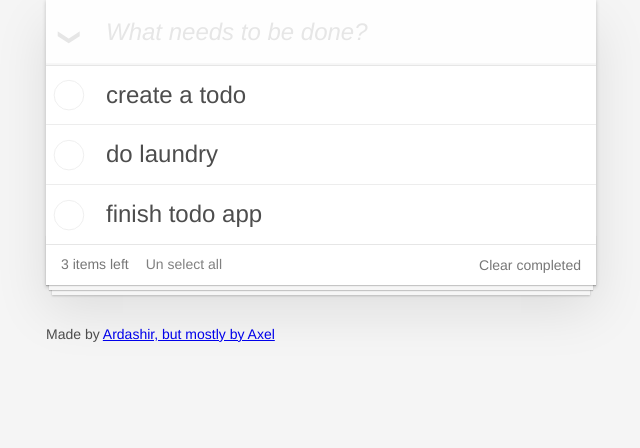
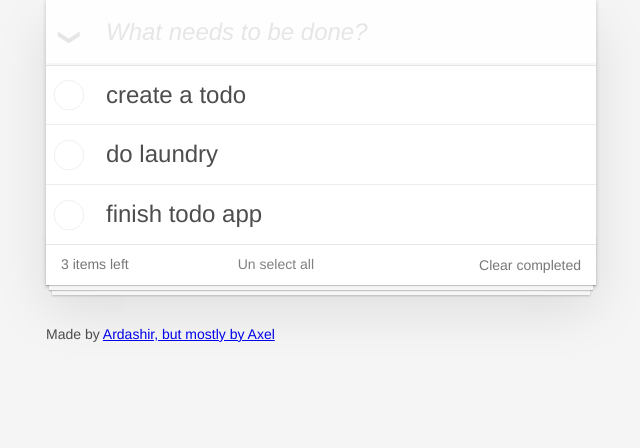
Before and after one commit to chas-academy/04-todo-app-Ardi83, a PHP site: page / in a window 1280 px wide. Shown: the part 131-579 px from the top of the page, without its empty margins (319-959 px from the left). Run offline with PHP 8.4, Linux system fonts and the light colour scheme; data comes from the database, SQL or seed files in the repository; data that the repository does not hold is empty.

Commit message:
change 'unselect all' position &  edit readme

```diff
--- a/src/Views/partials/footer.php
+++ b/src/Views/partials/footer.php
@@ -3,7 +3,7 @@
     <span class="todo-count"><?= $count ?> item<?= $count !== 1 ? "s" : "" ?> left</span>
     <form action="todos/clear-completed" method="POST">
         <button class="clear-completed" name ="clear" onClick="submit();">Clear completed</button>
-    <a href="todos/undo" style = "color:grey; text-decoration: none; left:-120px; position:relative;" name= "undo">Un select all</a>
+    <a href="todos/undo" style = "color:grey; text-decoration: none; left:-2em; position:relative;" name= "undo">Un select all</a>
     </form>
 </footer>
 
```
Also changed, not shown: README.md.
